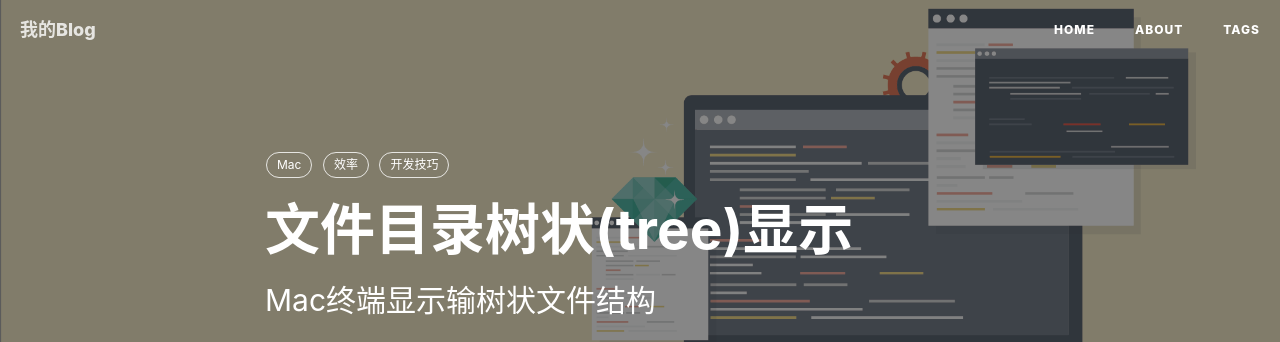
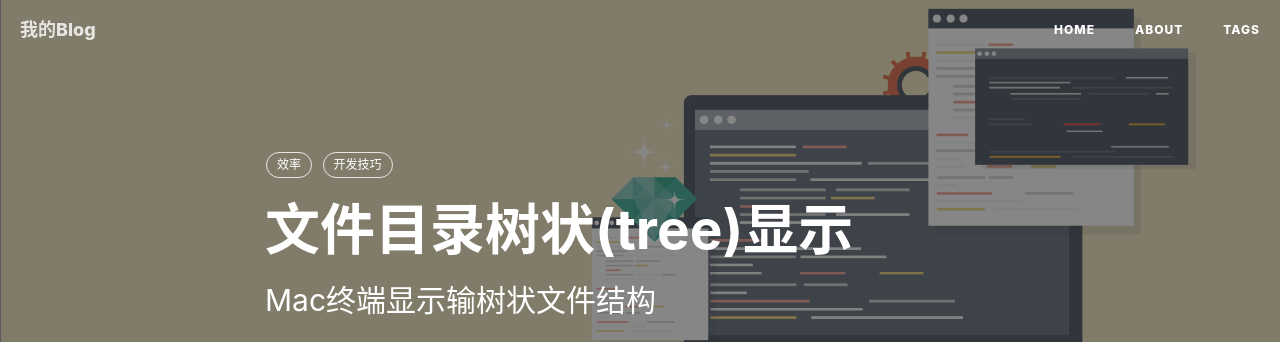
Before and after one commit to boenn/boenn.github.io, a Jekyll site: the page built from _posts/2017-3-07-文件目录树状(tree)显示.md, in a window 1280 px wide. Shown: the top 342 px of the page. Built offline with Jekyll 4.4.1, drawn with Linux system fonts in a browser that asks for light colours; nearby versions of some CDN libraries; comment, search, counter and statistics services are not loaded.

Commit message:
Update 2017-3-07-文件目录树状(tree)显示.md

```diff
--- a/_posts/2017-3-07-文件目录树状(tree)显示.md
+++ b/_posts/2017-3-07-文件目录树状(tree)显示.md
@@ -7,7 +7,6 @@ author:     BY
 header-img: img/post-bg-debug.png
 catalog: true
 tags:
-    - Mac
     - 效率
     - 开发技巧
 ---
```
